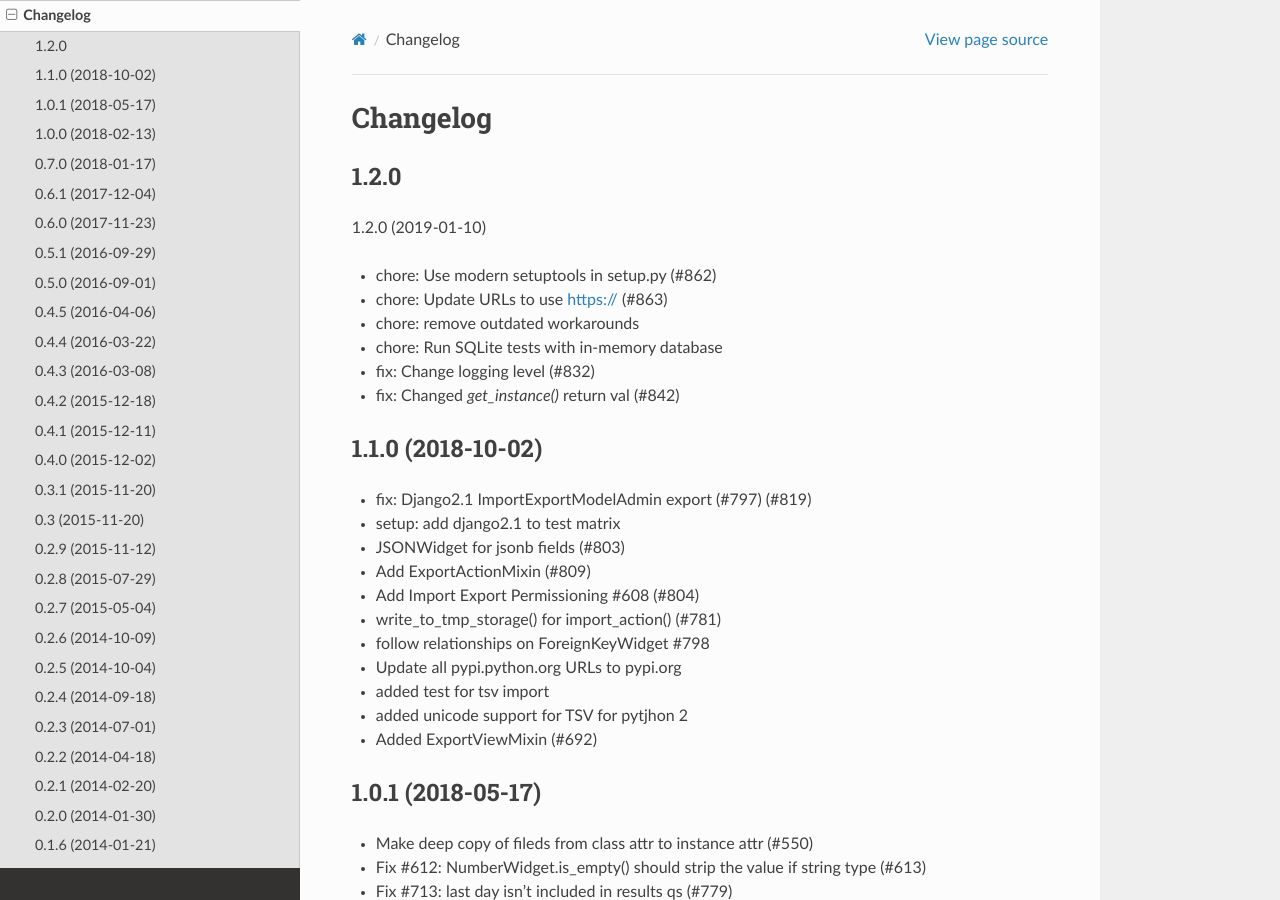
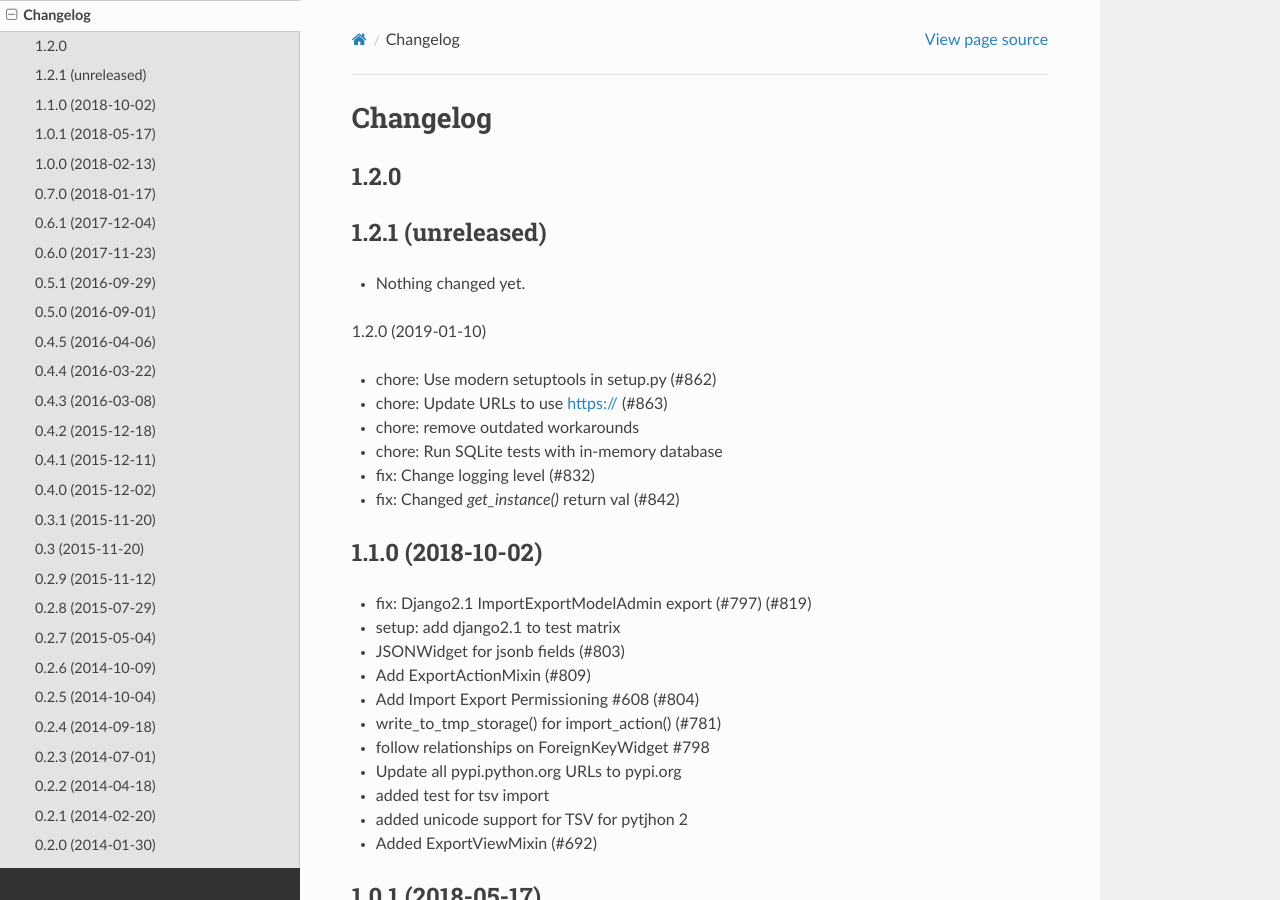
Before and after one commit to django-import-export/django-import-export, a Sphinx documentation site: the page built from docs/changelog.rst, in a window 1280 px wide and 900 px high. Built offline with Sphinx 7.4.7 and the Read the Docs theme 2.0.0, drawn with Linux system fonts in a browser that asks for light colours.

Commit message:
Back to development: 1.2.1

```diff
--- a/docs/changelog.rst
+++ b/docs/changelog.rst
@@ -4,6 +4,12 @@ Changelog
 
 1.2.0
 ------------------
+
+1.2.1 (unreleased)
+------------------
+
+- Nothing changed yet.
+
 
 1.2.0 (2019-01-10)
 
--- a/import_export/__init__.py
+++ b/import_export/__init__.py
@@ -1 +1 @@
-__version__ = '1.2.0'
+__version__ = '1.2.1.dev0'
```
